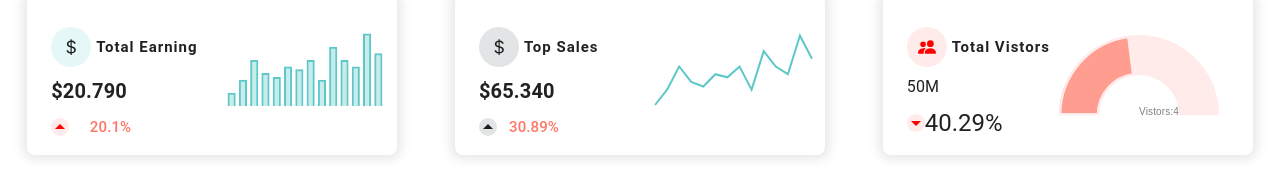
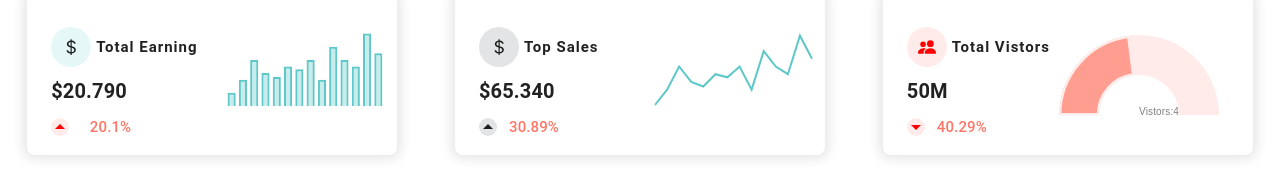
Before and after one commit to saeed66699/admin-dashboard, a React (Vite) app: page / in a window 1280 px wide. Shown: the part 221-410 px from the top of the page. Built offline with nearby package versions, Linux system fonts and the light colour scheme; no server answers.

Commit message:
version 005

```diff
--- a/src/components/chartsjsx/BarChart.jsx
+++ b/src/components/chartsjsx/BarChart.jsx
@@ -155,7 +155,6 @@ const BarChart = ({
             <Typography variant="h6" sx={{fontSize: "15px", color: "#FF7667"}}>{pricediff}</Typography>
           </Stack>
         </Stack>
-
         <Stack sx={{ width: "45%", mt: 4 }}>
           <canvas ref={chartContainerRef} id="acquisitions" width="250" />
         </Stack>
--- a/src/components/chartsjsx/HalfCircle.jsx
+++ b/src/components/chartsjsx/HalfCircle.jsx
@@ -121,7 +121,7 @@ function HalfCircle({
               {heading}
             </Typography>
           </Stack>
-          <Typography>{price}</Typography>
+          <Typography variant="h6" sx={{ fontWeight: "bold" }}>{price}</Typography>
           <Stack sx={{ display: "flex", flexDirection: "row" }}>
             <Stack
               sx={{
@@ -145,7 +145,8 @@ function HalfCircle({
               >
                 <ArrowDropDownIcon sx={{ color: smallIconColor }} />
               </Stack>
-              <Typography variant="h5">{pricediff}</Typography>
+              <Typography variant="h6" sx={{fontSize: "15px", color: "#FF7667"}}>{pricediff}</Typography>
+
             </Stack>
           </Stack>
         </Stack>
--- a/src/pages/AdminDashboard.jsx
+++ b/src/pages/AdminDashboard.jsx
@@ -7,7 +7,6 @@ import { Charts } from "./Charts";
 export const AdminDashboard = () => {
   return (
     <Stack>
-
       <Stack
         sx={{
           width: "100%",
@@ -29,10 +28,8 @@ export const AdminDashboard = () => {
         }}
       >
         <SellersAvtar />
-
       </Stack>
       <Stack>
-
       <Cartcontainer />
       <Muitable />
         </Stack>
--- a/src/pages/Cartcontainer.jsx
+++ b/src/pages/Cartcontainer.jsx
@@ -82,7 +82,6 @@ export default function CartContainer() {
                     alt={product.brand}
                   />
                 </Stack>
-
                 <CardContent>
                   <Typography gutterBottom variant="h5" component="div">
                     {product.title}
--- a/src/pages/Charts.jsx
+++ b/src/pages/Charts.jsx
@@ -40,7 +40,6 @@ export const Charts = () => {
           icon={<BsCurrencyDollar size={"18px"} />}
           bordercolor="#5EC7C7"
         />
-
         <HalfCircle
           heading={"Total Vistors"}
           price={"50M"}
```
Also changed, not shown: 1 other file (tests, documents, lock files or other folders).
